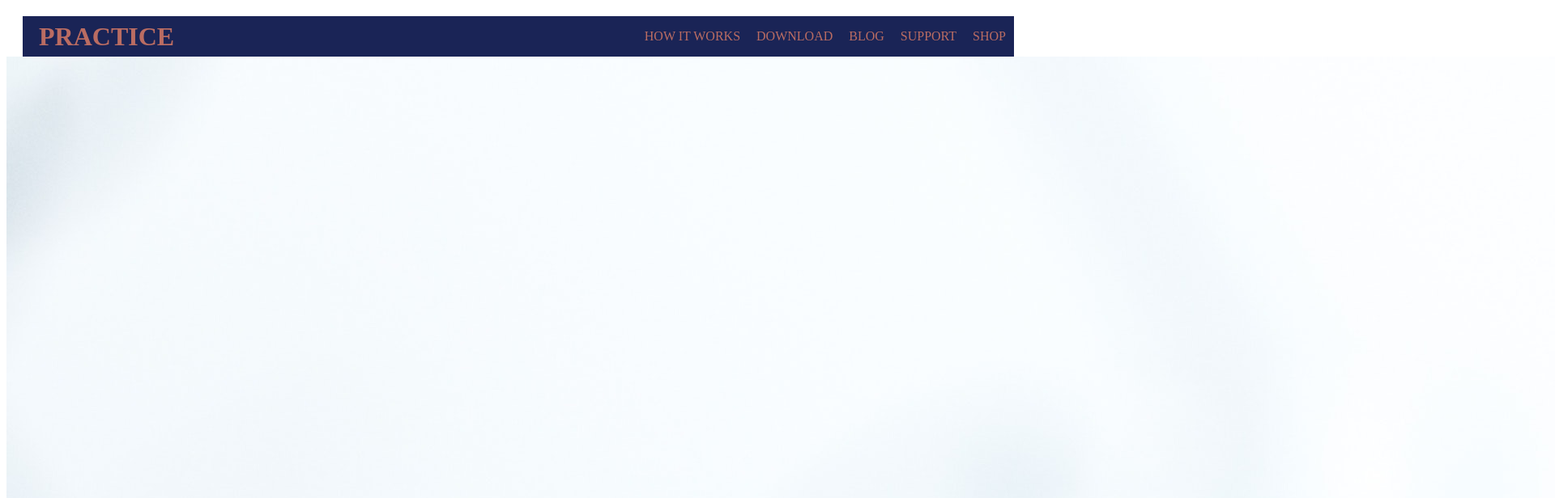
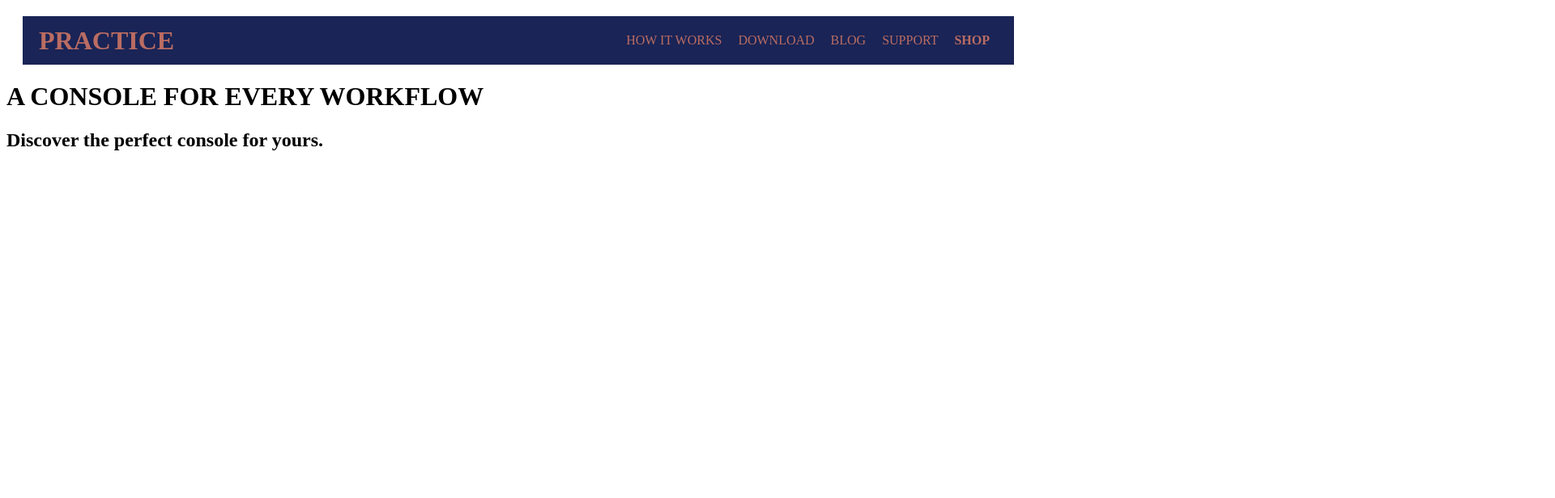
Before and after one commit to dianemoon/practice-frontend, a React app: page / in a window 1280 px wide. Shown: the top 616 px of the page at 81% size, 1920 px wide, since content can reach past the window. Built offline with nearby package versions, Linux system fonts and the light colour scheme.

Commit message:
added home styles

```diff
--- a/client/containers/Header.jsx
+++ b/client/containers/Header.jsx
@@ -22,7 +22,7 @@ const Header = () => {
           <p>BLOG</p>
           <p>SUPPORT</p>
         {/* </div> */}
-        <p>SHOP</p>
+          <strong>SHOP</strong>
         {/* <img></img>
         <div class="currency-dropdown">
           <button class="dropdown-button"></button>
--- a/client/containers/Home.jsx
+++ b/client/containers/Home.jsx
@@ -6,7 +6,9 @@ const Home = () => {
 
   return (
     <div id='Home'>
-      <img src={require('../assets/home.jpg')}></img>
+      {/* <img src={require('../assets/home.jpg')}></img> */}
+      <h1>A CONSOLE FOR EVERY WORKFLOW</h1>
+      <h2>Discover the perfect console for yours.</h2>
     </div>
   )
 }
--- a/client/styles/_Header.scss
+++ b/client/styles/_Header.scss
@@ -12,6 +12,9 @@
 
   //sizing
   padding-left: 20px;
+  padding-right: 20px;
+  padding-top: 5px;
+  padding-bottom: 5px;
   margin-left: 20px;
   margin-right: 20px;
   margin-top: 20px;
@@ -36,14 +39,15 @@
     display: flex;
     flex-direction: row;
     justify-content: flex-end;
+    align-items: center;
     margin: 0px;
 
-    p {
+    p, strong {
       padding-left: 10px;
       padding-right: 10px;
     }
 
-    p:hover {
+    p:hover, strong:hover {
       color: $coral;
       cursor: pointer;
     }
--- /dev/null
+++ b/client/styles/_Home.scss
@@ -0,0 +1,4 @@
+#home {
+  background-color: $blue;
+  color: rgba($coral, 0.7);
+}
--- a/client/styles/styles.scss
+++ b/client/styles/styles.scss
@@ -7,3 +7,4 @@
 @import './Header';
 @import './Product';
 @import './ProductGroup';
+@import './Home';
```
